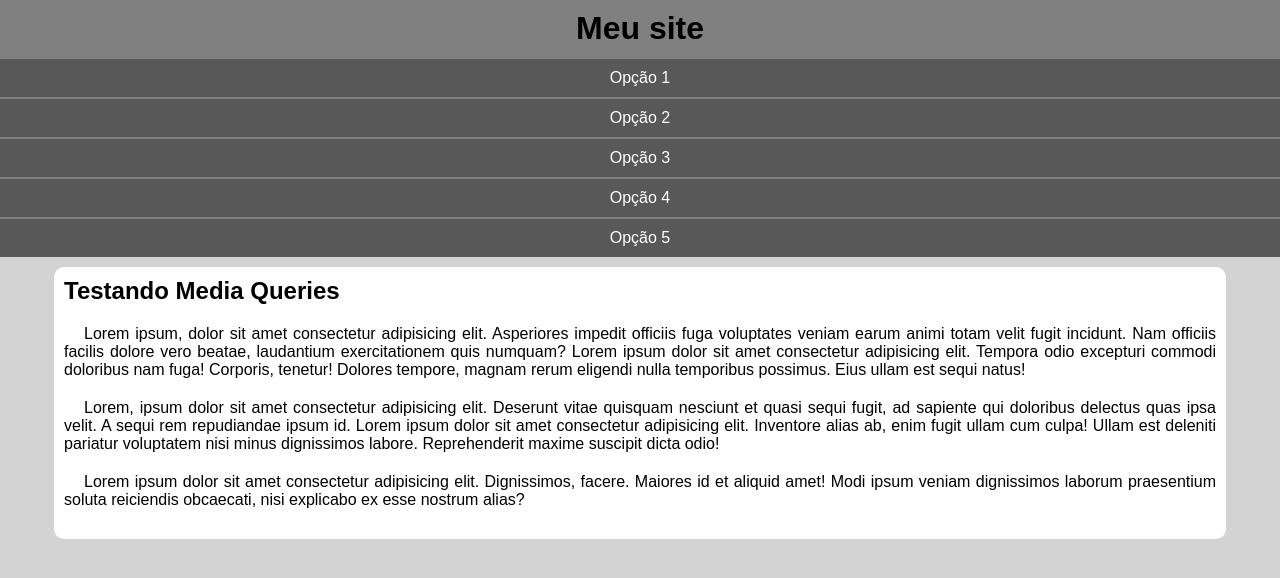
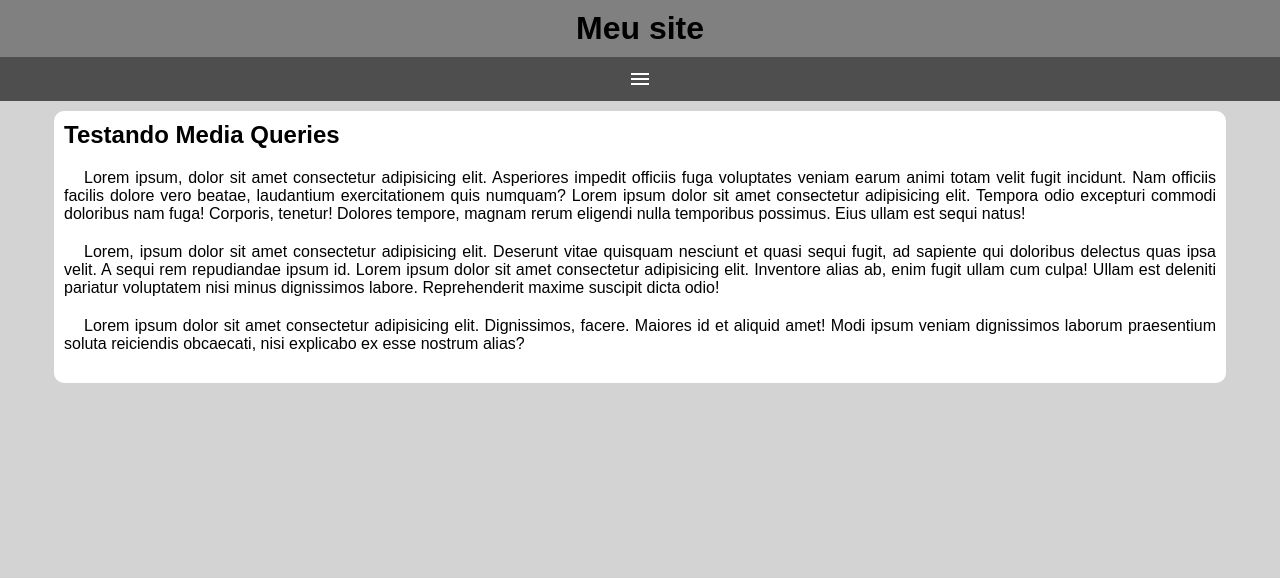
Before and after one commit to Renan-Ramos26/html-css, a plain HTML site: page exercicios/ex026/mq005/index.html in a window 1280 px wide. Drawn offline with nearby package versions, Linux system fonts and the light colour scheme.

Commit message:
mq005 finish

```diff
--- a/exercicios/ex026/mq005/estilos/style.css
+++ b/exercicios/ex026/mq005/estilos/style.css
@@ -20,8 +20,22 @@ header > h1 {
     text-align: center;
 }
 
+span#burger {
+    background-color: rgb(78, 78, 78);
+    color: white;
+    text-align: center;
+    padding: 10px;
+    display: block;
+    cursor: pointer; /* Virar Mãozinha */
+}
+
+span#burger:hover {
+    color: black;
+    background-color: white;
+}
+
 menu {
-    display: block;
+    display: none;
 }
 
 menu > ul {
--- a/exercicios/ex026/mq005/index.html
+++ b/exercicios/ex026/mq005/index.html
@@ -5,11 +5,13 @@
     <meta name="viewport" content="width=device-width, initial-scale=1.0">
     <title>Media Query 05</title>
     <link rel="stylesheet" href="estilos/style.css">
+    <link rel="stylesheet" href="https://fonts.googleapis.com/css2?family=Material+Symbols+Outlined:opsz,wght,FILL,GRAD@24,400,0,0&icon_names=menu" />
 </head>
 <body>
     <header>
         <h1>Meu site</h1>
-        <menu>
+        <span id="burger" class="material-symbols-outlined" onclick="clickMenu()"> menu </span>
+        <menu id="itens">
             <ul>
                 <li><a href="#">Opção 1</a></li>
                 <li><a href="#">Opção 2</a></li>
@@ -27,5 +29,14 @@
             <p> Lorem ipsum dolor sit amet consectetur adipisicing elit. Dignissimos, facere. Maiores id et aliquid amet! Modi ipsum veniam dignissimos laborum praesentium soluta reiciendis obcaecati, nisi explicabo ex esse nostrum alias?</p>
         </article>
     </main>
+    <script>
+        function clickMenu() {
+            if (itens.style.display == "block") {
+                itens.style.display = "none" }
+            else {
+                itens.style.display = "block"
+            }
+        }
+    </script>
 </body>
 </html>
```
